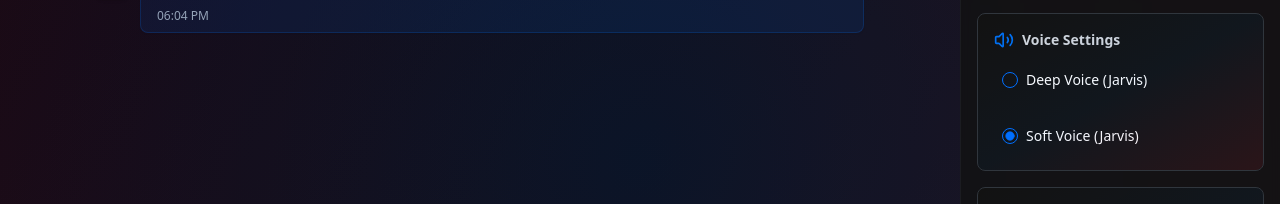
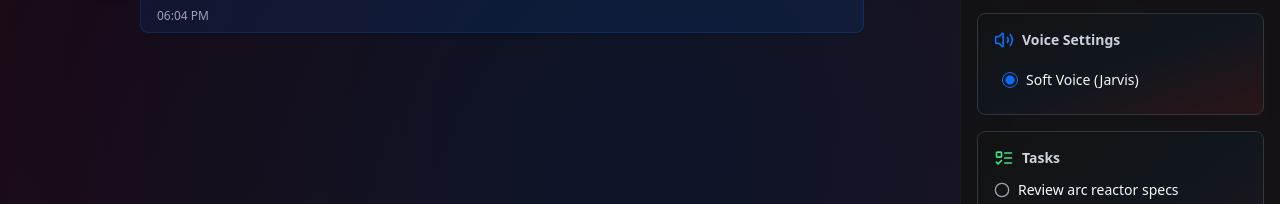
Before and after one commit to Sarveshpatekar/sassy-ai-companion, a React (Vite) app: page / in a window 1280 px wide. Shown: the part 238-442 px from the top of the page. Built offline with nearby package versions, Linux system fonts and the light colour scheme; no server answers.

Commit message:
Refactor: Remove deep voice option
Removed the deep voice option from the voice selector.

```diff
--- a/src/components/Jarvis.tsx
+++ b/src/components/Jarvis.tsx
@@ -46,6 +46,7 @@ const Jarvis: React.FC = () => {
   const [newsData, setNewsData] = useState(getNewsData());
   const [tasks, setTasks] = useState<Task[]>(getInitialTasks());
   const [systemStatus, setSystemStatus] = useState(getSystemStatus());
+  // Always set female voice as default
   const [voiceType, setVoiceType] = useState<VoiceType>('female');
 
   // Refs
@@ -195,8 +196,7 @@ const Jarvis: React.FC = () => {
     setVoiceType(newVoice);
 
     // Let the user know about the voice change
-    const voiceDescription = newVoice === 'male' ? 'Deep' : 'Soft';
-    const message = `Voice switched to ${voiceDescription} voice. How may I assist you?`;
+    const message = `Voice updated. How may I assist you?`;
 
     setMessages(prev => [...prev, {
       type: 'assistant',
--- a/src/components/VoiceSelector.tsx
+++ b/src/components/VoiceSelector.tsx
@@ -20,7 +20,7 @@ const VoiceSelector: React.FC<VoiceSelectorProps> = ({
 }) => {
   // Make sure we're directly calling onVoiceChange
   const handleVoiceChange = (value: string) => {
-    if (value === 'male' || value === 'female') {
+    if (value === 'female') {
       console.log("Voice changed to:", value);
       onVoiceChange(value as VoiceType);
     }
@@ -40,16 +40,6 @@ const VoiceSelector: React.FC<VoiceSelectorProps> = ({
       >
         <div
           className="flex items-center space-x-2 w-full cursor-pointer p-2 rounded hover:bg-jarvis-muted/20 transition-colors"
-          onClick={() => handleVoiceChange('male')}
-        >
-          <RadioGroupItem value="male" id="male-voice" />
-          <Label htmlFor="male-voice" className="text-sm cursor-pointer flex-1">
-            Deep Voice (Jarvis)
-          </Label>
-        </div>
-
-        <div
-          className="flex items-center space-x-2 w-full cursor-pointer p-2 rounded hover:bg-jarvis-muted/20 transition-colors"
           onClick={() => handleVoiceChange('female')}
         >
           <RadioGroupItem value="female" id="female-voice" />
```
